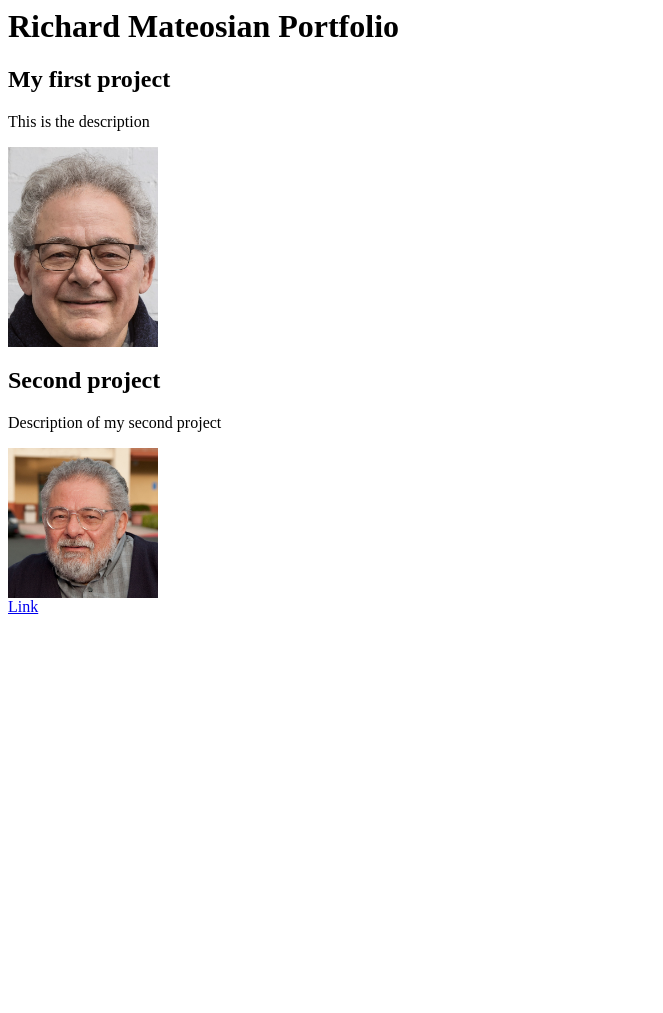
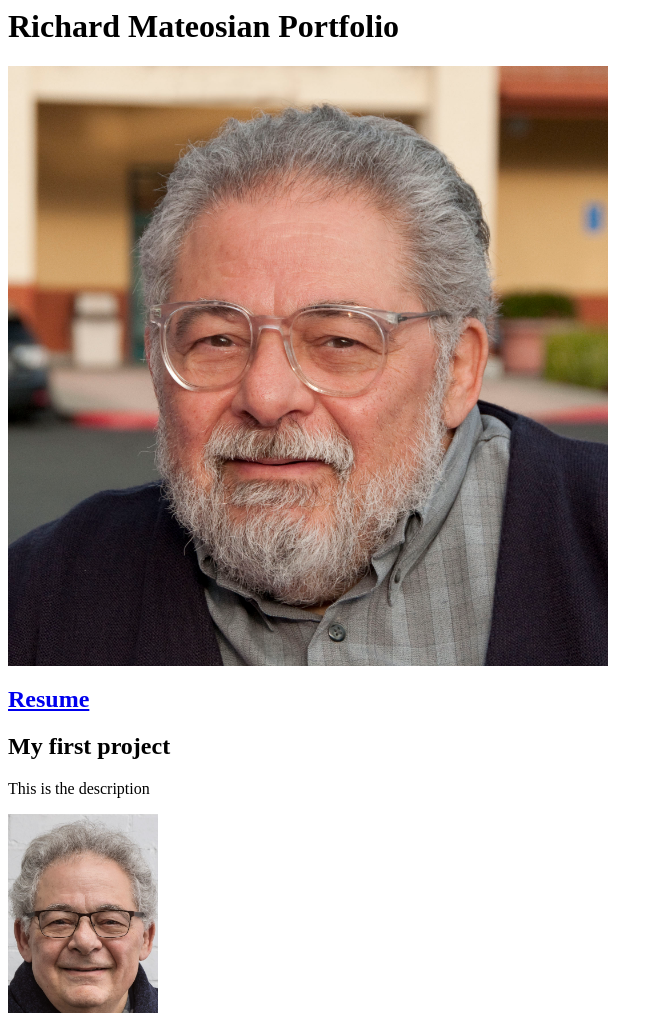
Before and after one commit to xrmxrm/pf2, a Django app: page / in a window 1280 px wide. Shown: the top 1013 px of the page, without its empty margins (0-663 px from the left). Before the commit the page ends 614 px from the top, so only its background shows below. Run offline with Django 3.2, Linux system fonts and the light colour scheme; data comes from the database, SQL or seed files in the repository.

Commit message:
Add static items

```diff
--- a/pfolio/templates/pfolio/home.html
+++ b/pfolio/templates/pfolio/home.html
@@ -1,4 +1,10 @@
+{% load static %}
+
 <h1>Richard Mateosian Portfolio</h1>
+
+<img src="{% static 'pfolio/xrm.jpg' %}" style="max-width: 600px; height: auto; " >
+
+<h2><a href="{% static 'pfolio/RM_Resume.pdf' %}">Resume</a></h2>
 
 {% for project in projects %}
 
```
Also changed, not shown: pfolio/static/pfolio/xrm.jpg (added), 4 other files.
